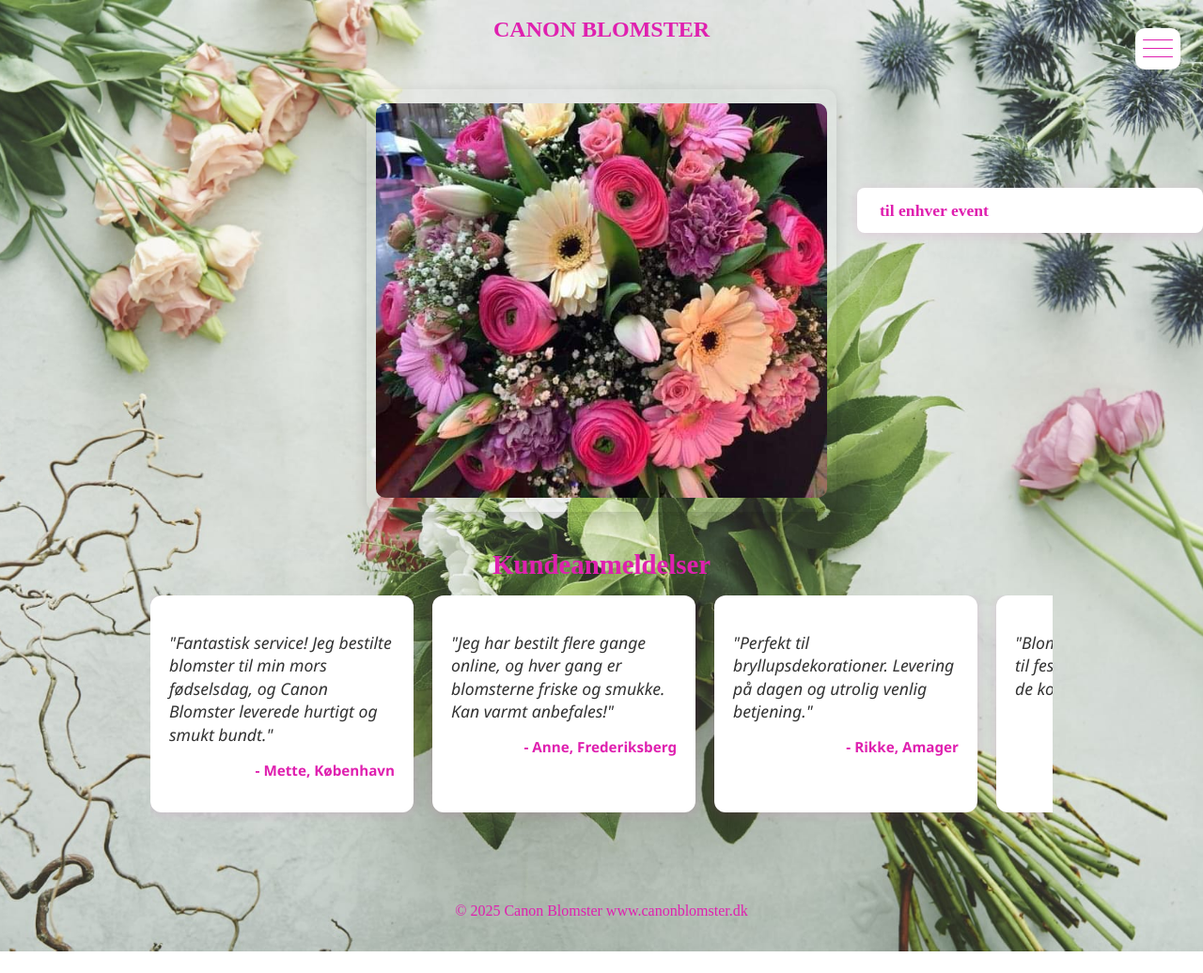
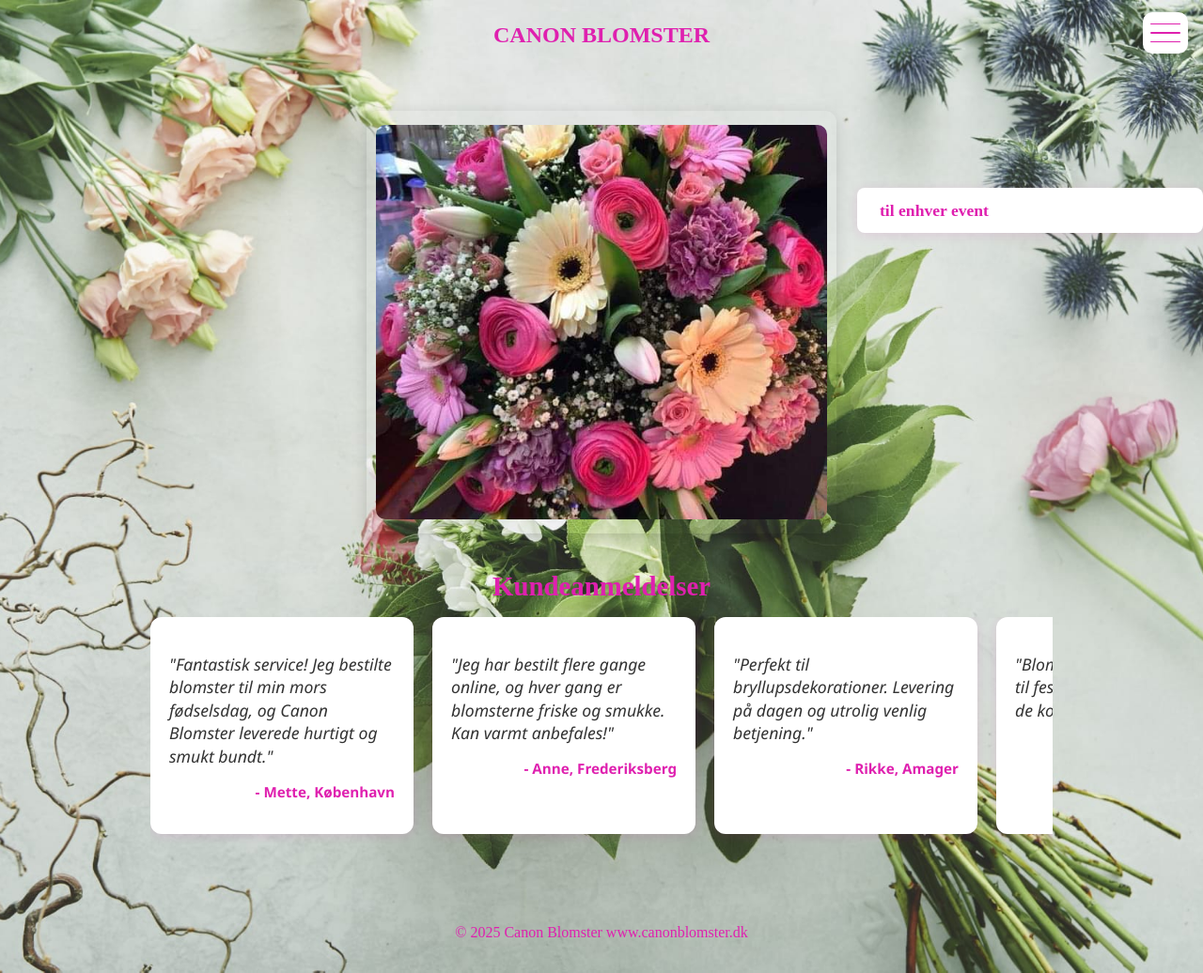
Before and after one commit to holysmokas/canonblomster, a website: page index.html in a window 1280 px wide. Shown: the top 1036 px of the page at 94% size. Before the commit the page ends 1013 px from the top, so only its background shows below. Drawn offline with Linux system fonts and the light colour scheme.

Commit message:
fixed the header
x
x:

```diff
--- a/styles/main.css
+++ b/styles/main.css
@@ -6,41 +6,78 @@
     background-position: center;
     background-repeat: no-repeat;
     min-height: 100vh;
+
+
 }
 
 /* ----header------ */
-header {
-    background: none;
-    color: #df20af;
-    padding: 10px 0;
-    text-align: center;
-}
 
 .header-flex {
     display: flex;
     align-items: center;
     justify-content: center;
-    /* Center content horizontally */
-    padding: 10px 16px;
-    position: relative;
+    position: fixed;
+    top: 0;
+    left: 0;
+    width: 100vw;
+    /* use viewport width to avoid overflow */
+    padding: 20px 16px 10px 16px;
+    z-index: 3000;
+    background: transparent;
+    pointer-events: auto;
+    gap: 40px;
+    box-sizing: border-box;
+    /* ensure padding inside the width */
+    overflow: visible;
+    /* allow children overflow if needed */
 }
 
+
+/* Center the h1 horizontally and push it down a bit */
 .header-flex h1 {
     flex: 0 1 auto;
-    text-align: center;
-    margin: 0 auto;
+    margin: 0;
     font-size: 1.5em;
+    color: #df20af;
+    position: absolute;
+    left: 50%;
+    top: 24px;
+    /* Push down from top */
+    transform: translateX(-50%);
+    pointer-events: none;
 }
 
+/* Move hamburger menu back to the top right corner */
+.hamburger-nav {
+    position: absolute;
+    top: 16px;
+    right: 24px;
+    /* adjust this to your preference */
+    left: auto;
+    pointer-events: auto;
+}
+
+
+
+/* Adjust main content padding to avoid overlap with taller header */
+main {
+    padding-top: 70px;
+    /* Increase padding to header's new height */
+}
+
+/* Responsive adjustments */
 @media (max-width: 600px) {
     .header-flex h1 {
         font-size: 1.1em;
+        top: 20px;
     }
 
     .hamburger-nav {
-        margin-left: 8px;
+        top: 12px;
+        right: 12px;
     }
 }
+
 
 /* ------header----END */
 
```
